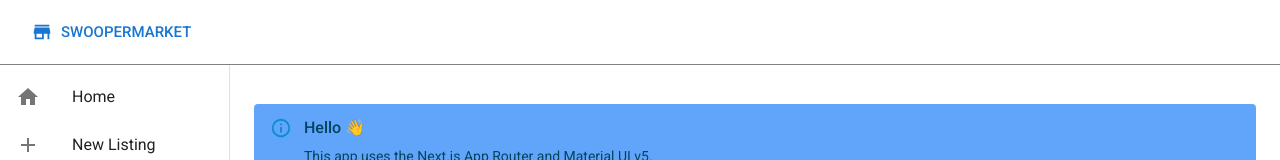
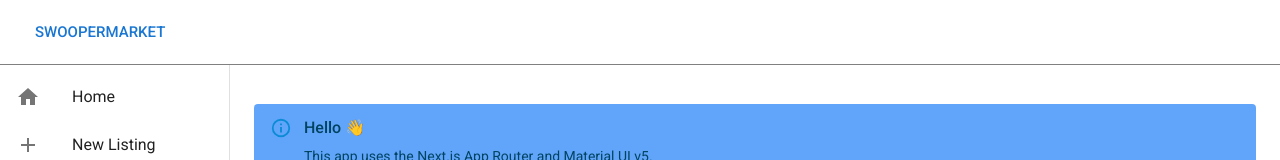
Before and after one commit to selmahassan/DebugDemon---CS370, a Next.js app in the folder swoopermarket-v2/: page / in a window 1280 px wide. Shown: the top 160 px of the page. Built offline with nearby package versions, Linux system fonts and the light colour scheme.

Commit message:
remove header icon

```diff
--- a/swoopermarket-v2/src/app/layout.tsx
+++ b/swoopermarket-v2/src/app/layout.tsx
@@ -11,7 +11,6 @@ import ListItem from '@mui/material/ListItem';
 import ListItemButton from '@mui/material/ListItemButton';
 import ListItemIcon from '@mui/material/ListItemIcon';
 import ListItemText from '@mui/material/ListItemText';
-import StoreIcon from '@mui/icons-material/Store';
 import HomeIcon from '@mui/icons-material/Home';
 import AddIcon from '@mui/icons-material/Add';
 import ChatIcon from '@mui/icons-material/Chat';
@@ -55,7 +54,6 @@ export default function RootLayout({ children }: { children: React.ReactNode })
                     ml: 0,
                     "&.MuiButtonBase-root:hover": {bgcolor: "transparent"},
                   }}
-                  startIcon={<StoreIcon/>}
                 >
                   SwooperMarket
                 </Button>
```
